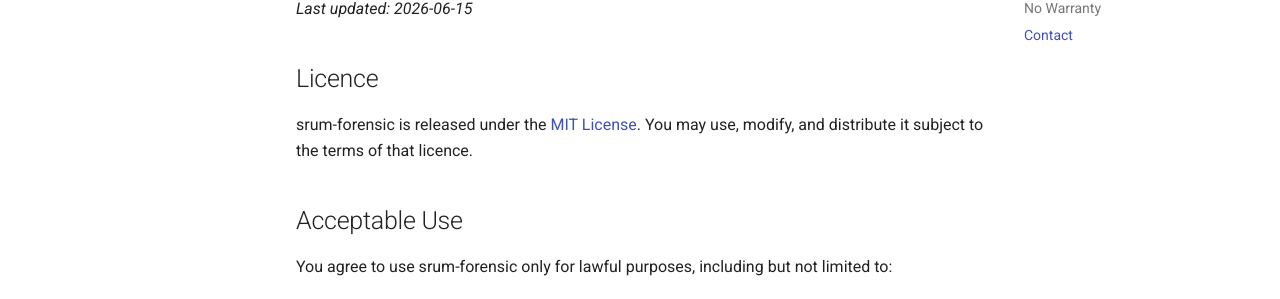
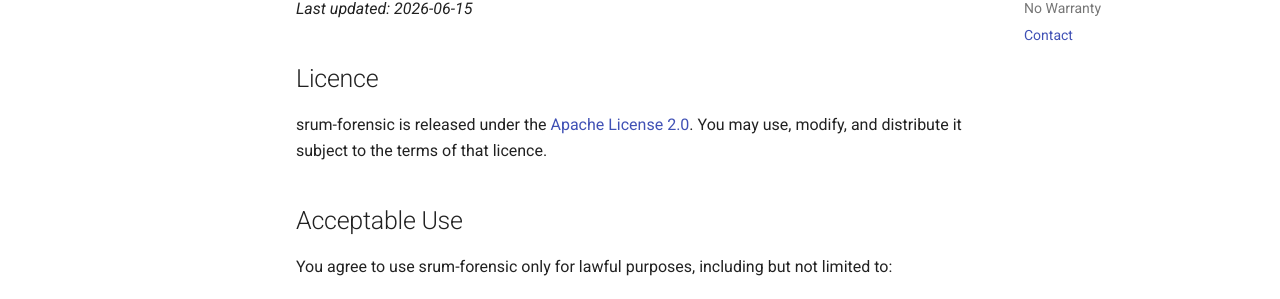
Before and after one commit to SecurityRonin/srum-forensic, an MkDocs documentation site: the page built from docs/terms.md, in a window 1280 px wide and 1057 px high. Shown: the part 232-531 px from the top of the window. Built offline with MkDocs 1.6.1 and Material for MkDocs 9.7.7, drawn with Linux system fonts in a browser that asks for light colours; comment, search, counter and statistics services are not loaded.

Commit message:
docs(terms): state Apache-2.0, the licence this repo actually ships
docs/terms.md named the MIT Licence while LICENSE and Cargo.toml both
declare Apache-2.0. The fleet standardised on Apache-2.0 for its explicit
patent grant; the LICENSE file and the crate manifest were migrated and
this document was not.

Co-Authored-By: Claude Opus 5 (1M context) <noreply@anthropic.com>

```diff
--- a/docs/terms.md
+++ b/docs/terms.md
@@ -4,7 +4,7 @@
 
 ## Licence
 
-srum-forensic is released under the [MIT License](https://github.com/SecurityRonin/srum-forensic/blob/main/LICENSE). You may use, modify, and distribute it subject to the terms of that licence.
+srum-forensic is released under the [Apache License 2.0](https://github.com/SecurityRonin/srum-forensic/blob/main/LICENSE). You may use, modify, and distribute it subject to the terms of that licence.
 
 ## Acceptable Use
 
```
